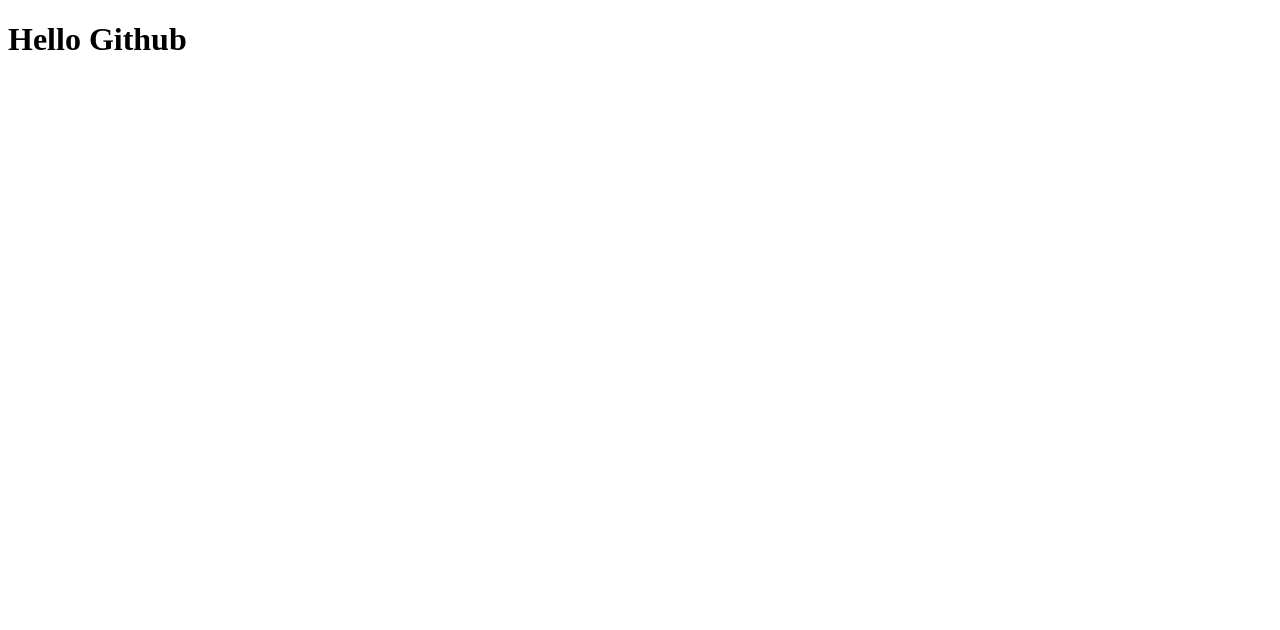
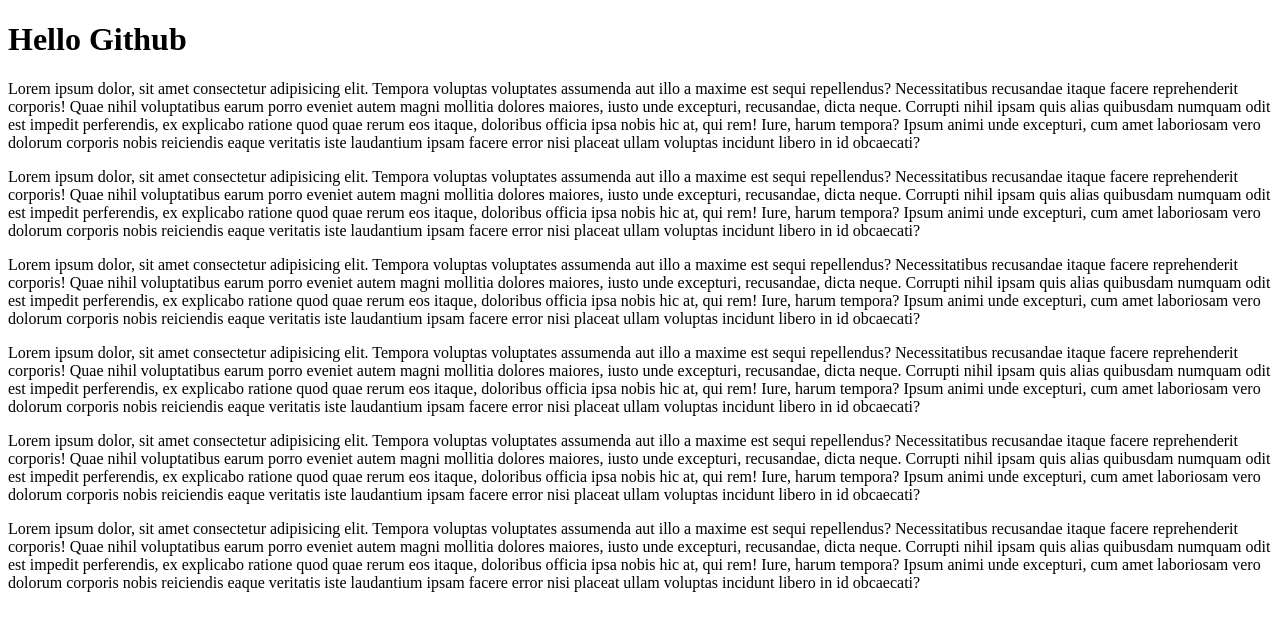
Before and after one commit to Bapan2317/Uday-Modak, a plain HTML site: page index.html in a window 1280 px wide. Drawn offline with Linux system fonts and the light colour scheme.

Commit message:
2nd commit

```diff
--- a/index.html
+++ b/index.html
@@ -8,6 +8,13 @@
 </head>
 <body>
     <h1>Hello Github</h1>
+    <p>Lorem ipsum dolor, sit amet consectetur adipisicing elit. Tempora voluptas voluptates assumenda aut illo a maxime est sequi repellendus? Necessitatibus recusandae itaque facere reprehenderit corporis! Quae nihil voluptatibus earum porro eveniet autem magni mollitia dolores maiores, iusto unde excepturi, recusandae, dicta neque. Corrupti nihil ipsam quis alias quibusdam numquam odit est impedit perferendis, ex explicabo ratione quod quae rerum eos itaque, doloribus officia ipsa nobis hic at, qui rem! Iure, harum tempora? Ipsum animi unde excepturi, cum amet laboriosam vero dolorum corporis nobis reiciendis eaque veritatis iste laudantium ipsam facere error nisi placeat ullam voluptas incidunt libero in id obcaecati?</p>
+
+        <p>Lorem ipsum dolor, sit amet consectetur adipisicing elit. Tempora voluptas voluptates assumenda aut illo a maxime est sequi repellendus? Necessitatibus recusandae itaque facere reprehenderit corporis! Quae nihil voluptatibus earum porro eveniet autem magni mollitia dolores maiores, iusto unde excepturi, recusandae, dicta neque. Corrupti nihil ipsam quis alias quibusdam numquam odit est impedit perferendis, ex explicabo ratione quod quae rerum eos itaque, doloribus officia ipsa nobis hic at, qui rem! Iure, harum tempora? Ipsum animi unde excepturi, cum amet laboriosam vero dolorum corporis nobis reiciendis eaque veritatis iste laudantium ipsam facere error nisi placeat ullam voluptas incidunt libero in id obcaecati?</p>
+        <p>Lorem ipsum dolor, sit amet consectetur adipisicing elit. Tempora voluptas voluptates assumenda aut illo a maxime est sequi repellendus? Necessitatibus recusandae itaque facere reprehenderit corporis! Quae nihil voluptatibus earum porro eveniet autem magni mollitia dolores maiores, iusto unde excepturi, recusandae, dicta neque. Corrupti nihil ipsam quis alias quibusdam numquam odit est impedit perferendis, ex explicabo ratione quod quae rerum eos itaque, doloribus officia ipsa nobis hic at, qui rem! Iure, harum tempora? Ipsum animi unde excepturi, cum amet laboriosam vero dolorum corporis nobis reiciendis eaque veritatis iste laudantium ipsam facere error nisi placeat ullam voluptas incidunt libero in id obcaecati?</p>
+        <p>Lorem ipsum dolor, sit amet consectetur adipisicing elit. Tempora voluptas voluptates assumenda aut illo a maxime est sequi repellendus? Necessitatibus recusandae itaque facere reprehenderit corporis! Quae nihil voluptatibus earum porro eveniet autem magni mollitia dolores maiores, iusto unde excepturi, recusandae, dicta neque. Corrupti nihil ipsam quis alias quibusdam numquam odit est impedit perferendis, ex explicabo ratione quod quae rerum eos itaque, doloribus officia ipsa nobis hic at, qui rem! Iure, harum tempora? Ipsum animi unde excepturi, cum amet laboriosam vero dolorum corporis nobis reiciendis eaque veritatis iste laudantium ipsam facere error nisi placeat ullam voluptas incidunt libero in id obcaecati?</p>
+        <p>Lorem ipsum dolor, sit amet consectetur adipisicing elit. Tempora voluptas voluptates assumenda aut illo a maxime est sequi repellendus? Necessitatibus recusandae itaque facere reprehenderit corporis! Quae nihil voluptatibus earum porro eveniet autem magni mollitia dolores maiores, iusto unde excepturi, recusandae, dicta neque. Corrupti nihil ipsam quis alias quibusdam numquam odit est impedit perferendis, ex explicabo ratione quod quae rerum eos itaque, doloribus officia ipsa nobis hic at, qui rem! Iure, harum tempora? Ipsum animi unde excepturi, cum amet laboriosam vero dolorum corporis nobis reiciendis eaque veritatis iste laudantium ipsam facere error nisi placeat ullam voluptas incidunt libero in id obcaecati?</p>
+        <p>Lorem ipsum dolor, sit amet consectetur adipisicing elit. Tempora voluptas voluptates assumenda aut illo a maxime est sequi repellendus? Necessitatibus recusandae itaque facere reprehenderit corporis! Quae nihil voluptatibus earum porro eveniet autem magni mollitia dolores maiores, iusto unde excepturi, recusandae, dicta neque. Corrupti nihil ipsam quis alias quibusdam numquam odit est impedit perferendis, ex explicabo ratione quod quae rerum eos itaque, doloribus officia ipsa nobis hic at, qui rem! Iure, harum tempora? Ipsum animi unde excepturi, cum amet laboriosam vero dolorum corporis nobis reiciendis eaque veritatis iste laudantium ipsam facere error nisi placeat ullam voluptas incidunt libero in id obcaecati?</p>
 
 </body>
 </html>
```
